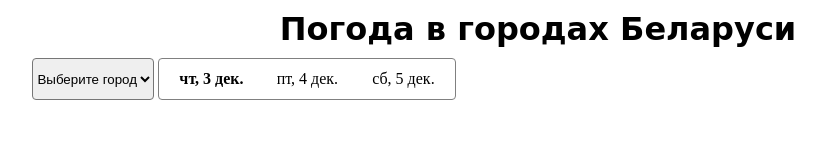
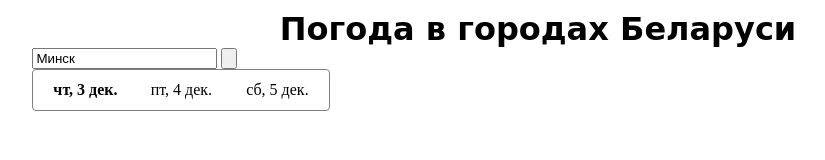
Before and after one commit to Pynshik/weatherForecast, a plain HTML site: page index.html in a window 1280 px wide. Shown: the whole page, without its empty margins (102-927 px from the left). Drawn offline with nearby package versions, Linux system fonts and the light colour scheme; no server answers.

Commit message:
Add search bar, delete select
Added serch bar to make request on an API with cities coordinates and deleted cities select.

```diff
--- a/index.html
+++ b/index.html
@@ -10,15 +10,10 @@
     <h1 id="title">Погода в городах Беларуси</h1>
     <div class="container">
         <div id="settings">
-        <select class="cities" id="cities">
-            <option selected disabled>Выберите город</option>
-            <option value='Minsk'>Минск</option>
-            <option value='Brest'>Брест</option>
-            <option value='Vitebsk'>Витебск</option>
-            <option value='Gomel'>Гомель</option>
-            <option value='Grodno'>Гродно</option>
-            <option value='Baranovichi'>Барановичи</option>
-        </select>
+            <div id="search">
+                <input type="search" placeholder="Введите название города" value="Минск" id="searchCity">
+                <input type="submit" value="" id="searchBtn">
+            </div>
             <div id="dates">
                 <ul>
                     <li class="active" id="firstDay" value="1"></li>
```
Lines whose indentation alone changed are shown as unchanged.
